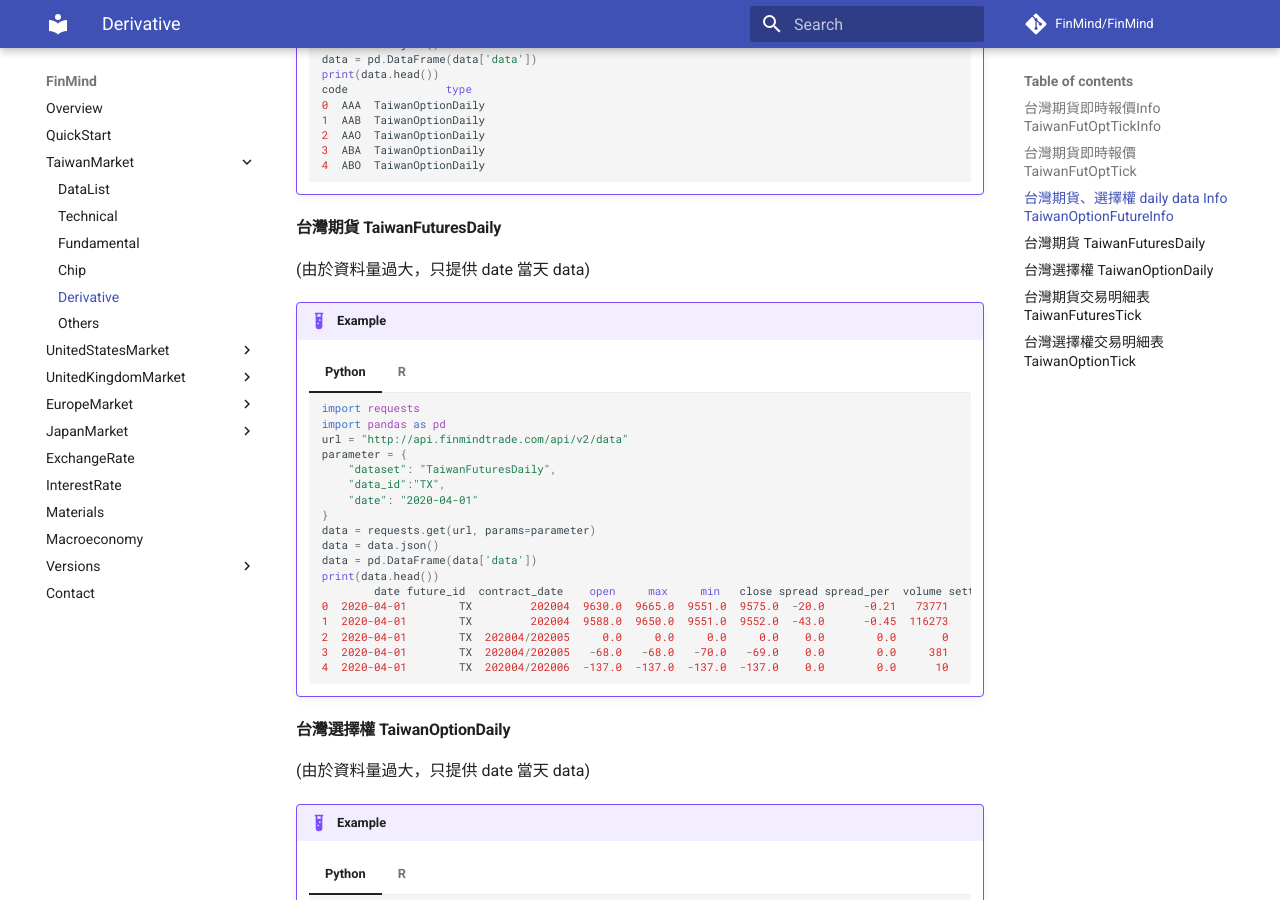
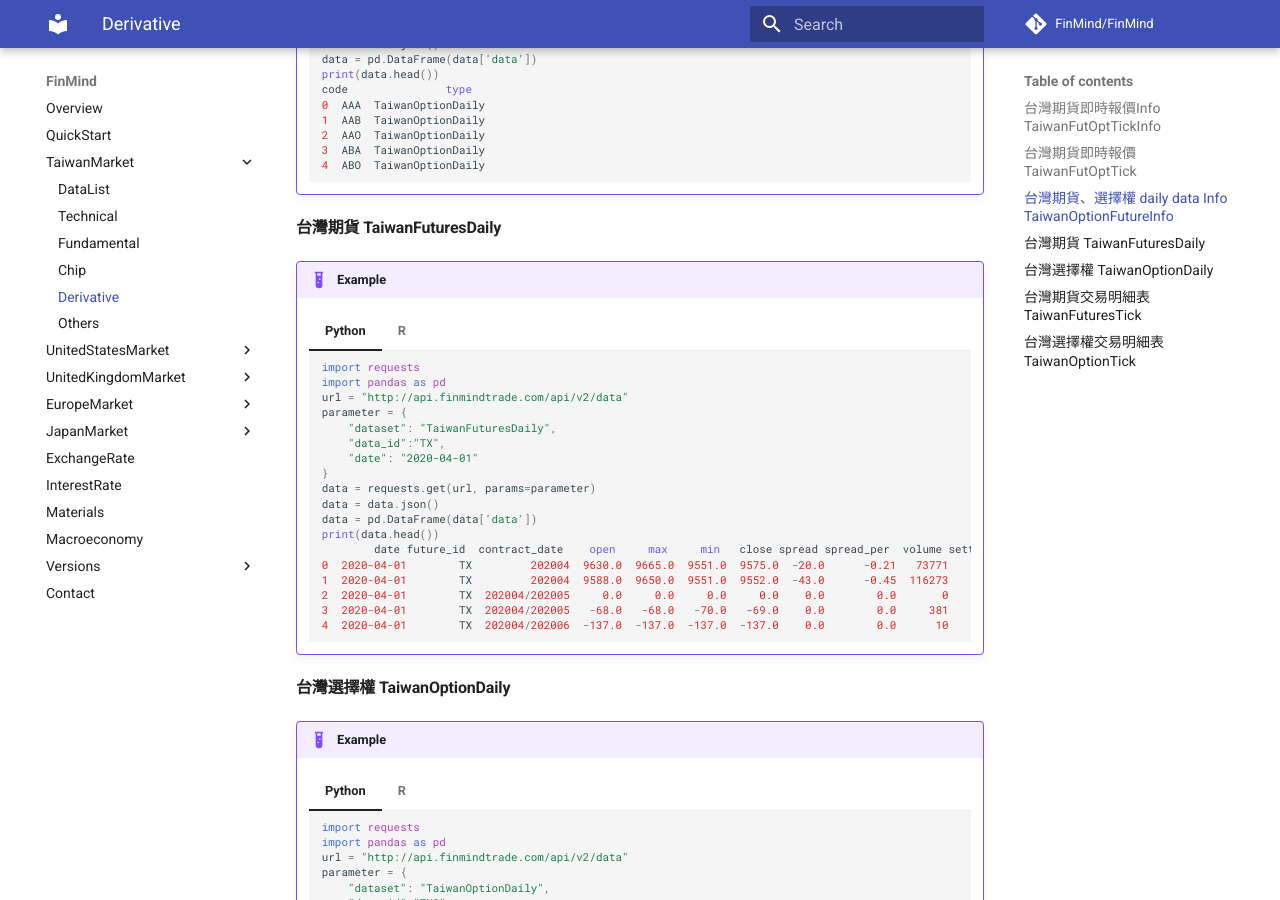
Before and after one commit to FinMind/FinMind-Doc, an MkDocs documentation site: the page built from docs/tutor/TaiwanMarket/Derivative.md, in a window 1280 px wide and 900 px high, scrolled down 1595 px. Built offline with MkDocs 1.6.1 and Material for MkDocs 9.7.7, drawn with Linux system fonts in a browser that asks for light colours; comment, search, counter and statistics services are not loaded.

Commit message:
fix: taiwan fut opt daily

```diff
--- a/docs/tutor/TaiwanMarket/Derivative.md
+++ b/docs/tutor/TaiwanMarket/Derivative.md
@@ -157,7 +157,6 @@
 
 
 #### 台灣期貨 TaiwanFuturesDaily
-(由於資料量過大，只提供 date 當天 data)
 
 !!! example
     === "Python"
@@ -216,7 +215,6 @@
 
 
 #### 台灣選擇權 TaiwanOptionDaily
-(由於資料量過大，只提供 date 當天 data)
 
 !!! example
     === "Python"
```
